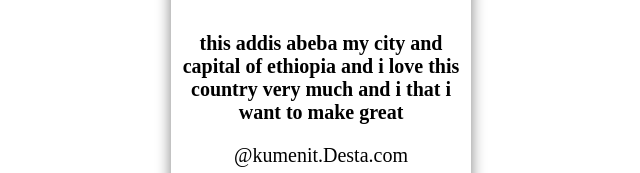
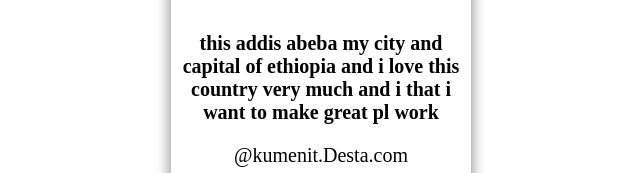
Before and after one commit to Kumenit/adiss_abeba_kumenit, a plain HTML site: page index.html in a window 1280 px wide. Shown: the part 361-534 px from the top of the page, without its empty margins (319-959 px from the left). Drawn offline with Linux system fonts and the light colour scheme.

Commit message:
Update index.html
pl work

```diff
--- a/index.html
+++ b/index.html
@@ -11,7 +11,7 @@
 		   </div>
 
 		   <p><b>this addis abeba my city and capital of ethiopia and i love this country
-		   very much and i that i want to make great</b></p>
+		   very much and i that i want to make great pl work</b></p>
 		   <p id="p1">@kumenit.Desta.com</p>
 	  </div>
 	  </center>
```
